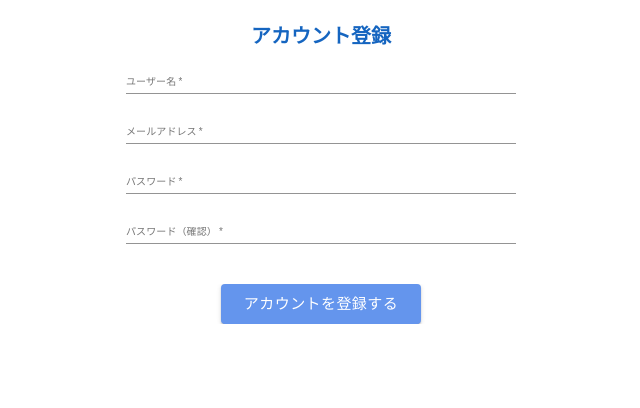
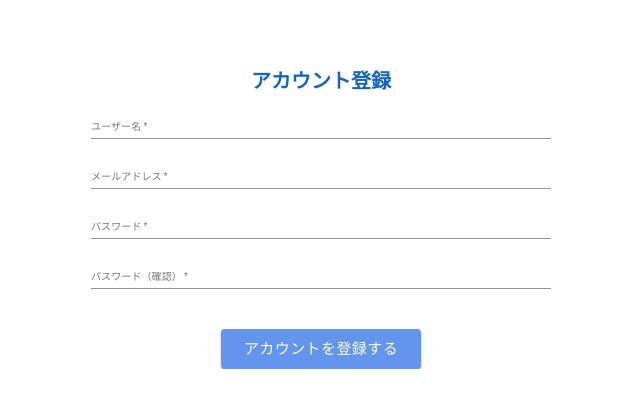
Before and after one commit to PepeikeDeteron/NextEC, a Next.js app: page / in a window 1280 px wide. Shown: the top 408 px of the page, without its empty margins (319-959 px from the left). Built offline with nearby package versions, Linux system fonts and the light colour scheme.

Commit message:
サインアップ画面のデザインを微修正

```diff
--- a/src/components/templates/SignUp/index.tsx
+++ b/src/components/templates/SignUp/index.tsx
@@ -79,10 +79,10 @@ const Component: React.VFC<Props> = (props) => {
 
 const StyledComponent = styled(Component)`
   max-width: 100vw;
-  width: 400px;
+  width: 560px;
   height: auto;
   margin: 0 auto;
-  padding: 0.5rem;
+  padding: 5rem;
 
   & .center {
     margin: 0 auto;
```
